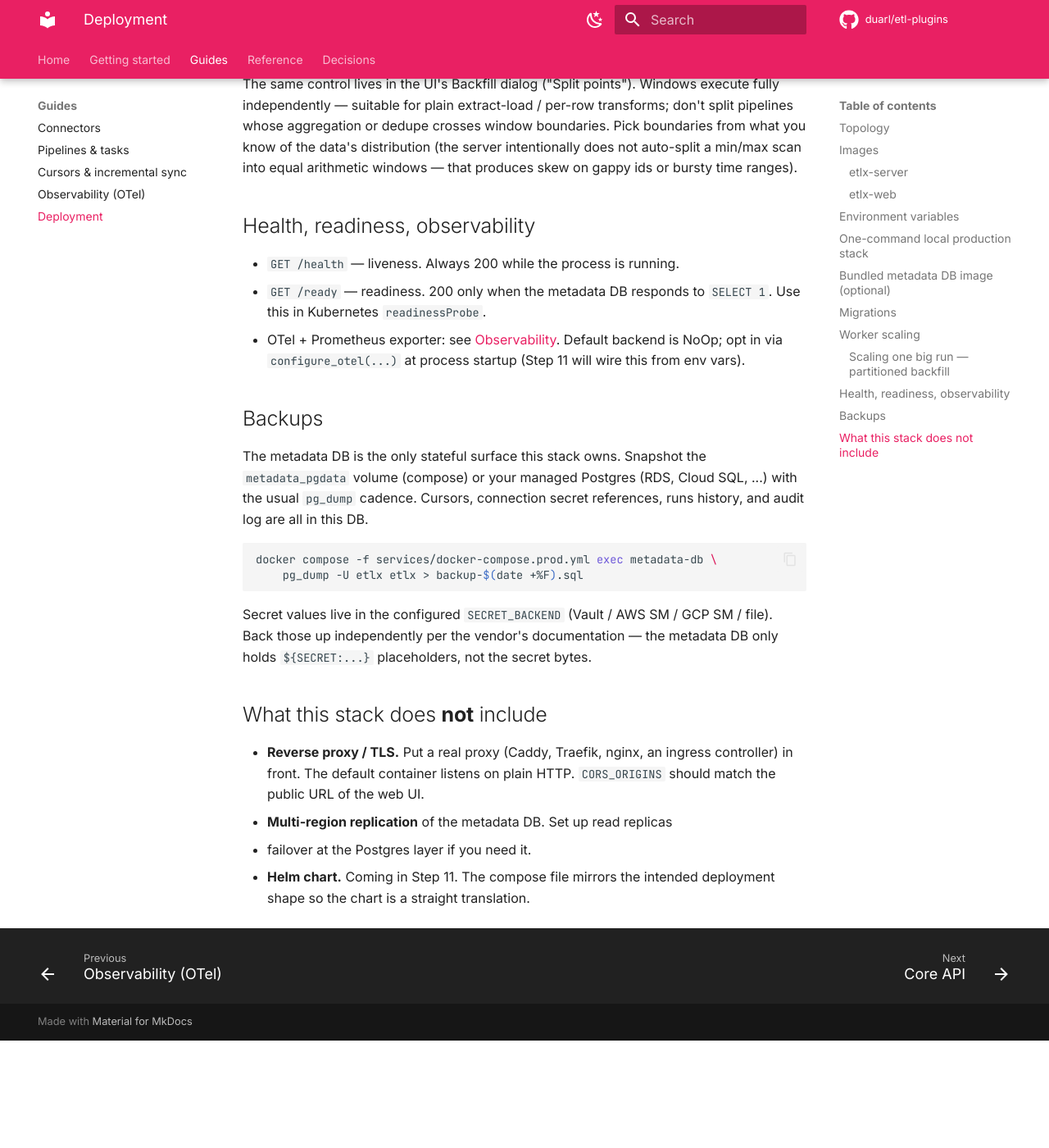
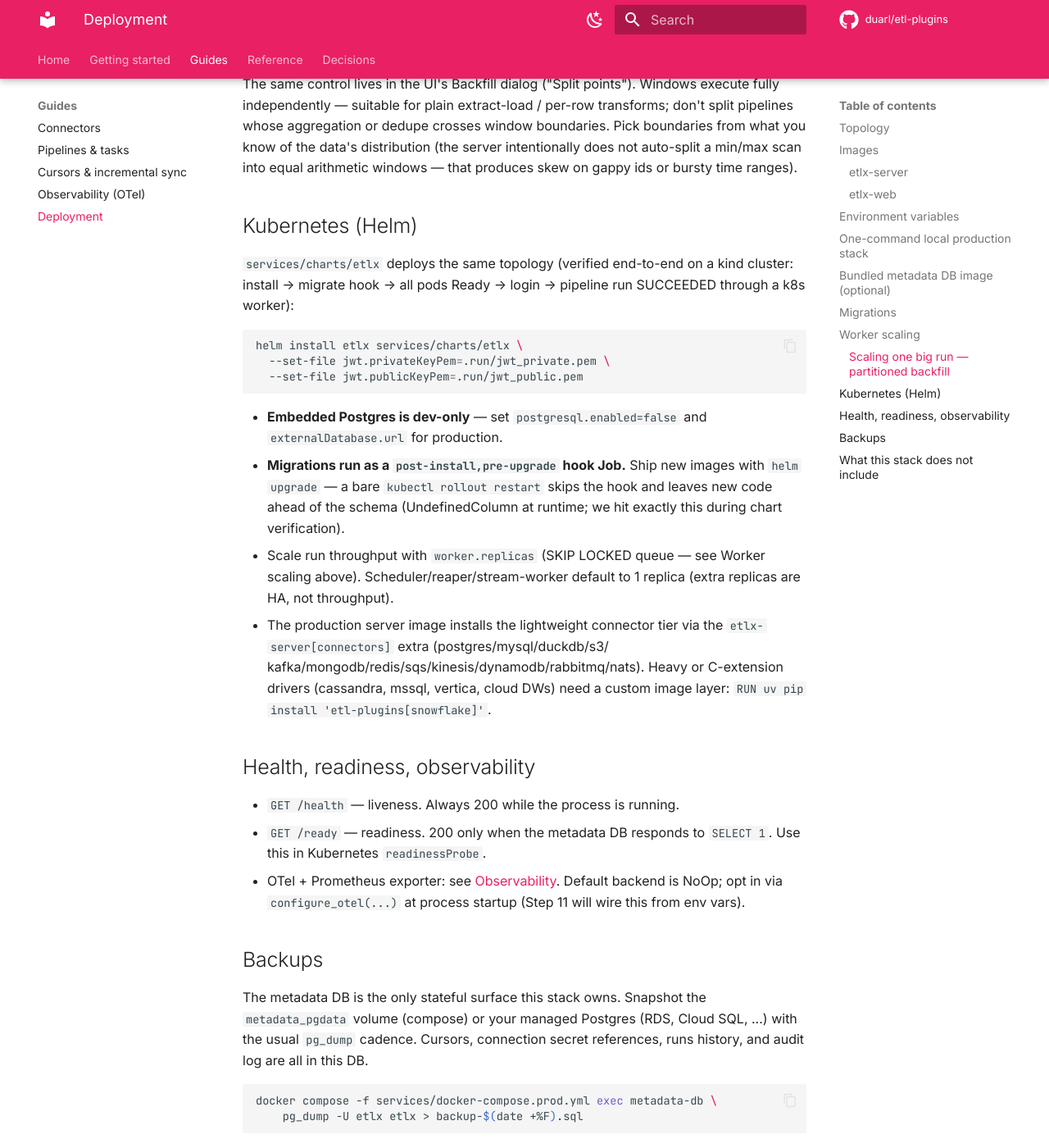
Before and after one commit to genebir/anyduct, an MkDocs documentation site: the page built from docs/deployment.md, in a window 1280 px wide and 1400 px high, scrolled down 5024 px. Shown: the whole window at 82% size. Built offline with MkDocs 1.6.1 and Material for MkDocs 9.7.7, drawn with Linux system fonts in a browser that asks for light colours; comment, search, counter and statistics services are not loaded; before the commit the page ends 6293 px from its top, so only the background shows below that; some of the changed text lies outside the part shown.

Commit message:
feat(ops): Helm 차트 + prod 이미지 커넥터 extras — kind 실배포 검증 [Step 11, ADR-0096]
services/charts/etlx: 내장 PG(dev)/migrate hook Job(post-install,
pre-upgrade)/server probes/worker replicas 2/web 토글. kind 실배포로
install→7 pod Ready→login→run SUCCEEDED(Arrow fast-path) 전 사이클 검증.

검증이 발견한 실결함: prod 이미지에 커넥터 extras가 0(dev-deps가 가려
온 갭) — postgres 파이프라인조차 RegistryError. etlx-server[connectors]
경량 12종 extras 신설 + Dockerfile --extra connectors(compose prod도
수혜). 운영 교훈: 이미지 교체는 helm upgrade — rollout restart는
migrate hook 미실행(UndefinedColumn 실측, NOTES/문서 명시).
yamllint/check-yaml은 Go-template 디렉토리 제외.

Co-Authored-By: Claude Fable 5 <noreply@anthropic.com>

````diff
--- a/.pre-commit-config.yaml
+++ b/.pre-commit-config.yaml
@@ -16,7 +16,7 @@ repos:
         # cannot construct. The example connections file uses the custom
         # ``!secret`` tag (ADR-0024) for the same reason. yamllint still
         # lints both files' structure.
-        exclude: ^(mkdocs\.yml|examples/connections\.example\.yaml)$
+        exclude: ^(mkdocs\.yml|examples/connections\.example\.yaml|services/charts/.*/templates/.*)$
       - id: check-toml
       - id: check-json
       - id: check-added-large-files
--- a/.yamllint.yaml
+++ b/.yamllint.yaml
@@ -1,5 +1,10 @@
 ---
 extends: default
+
+# Helm templates are Go templates, not plain YAML — yamllint can't parse
+# {{ ... }} actions. values.yaml / Chart.yaml are still linted.
+ignore: |
+  services/charts/*/templates/
 
 rules:
   line-length:
--- a/docs/deployment.md
+++ b/docs/deployment.md
@@ -7,7 +7,8 @@ containers, see [Quickstart](getting-started/quickstart.md).
 
 The reference deployment is `services/docker-compose.prod.yml` — every
 container, env var, and dependency edge listed here is exercised by that
-file, and the Helm chart (Step 11) will follow the same topology.
+file. The Helm chart (`services/charts/etlx`, see the Kubernetes section)
+deploys the same topology.
 
 ## Topology
 
@@ -231,6 +232,33 @@ what you know of the data's distribution (the server intentionally does
 not auto-split a min/max scan into equal arithmetic windows — that
 produces skew on gappy ids or bursty time ranges).
 
+## Kubernetes (Helm)
+
+`services/charts/etlx` deploys the same topology (verified end-to-end on
+a kind cluster: install → migrate hook → all pods Ready → login →
+pipeline run SUCCEEDED through a k8s worker):
+
+```bash
+helm install etlx services/charts/etlx \
+  --set-file jwt.privateKeyPem=.run/jwt_private.pem \
+  --set-file jwt.publicKeyPem=.run/jwt_public.pem
+```
+
+* **Embedded Postgres is dev-only** — set `postgresql.enabled=false` and
+  `externalDatabase.url` for production.
+* **Migrations run as a `post-install,pre-upgrade` hook Job.** Ship new
+  images with `helm upgrade` — a bare `kubectl rollout restart` skips
+  the hook and leaves new code ahead of the schema (UndefinedColumn at
+  runtime; we hit exactly this during chart verification).
+* Scale run throughput with `worker.replicas` (SKIP LOCKED queue — see
+  Worker scaling above). Scheduler/reaper/stream-worker default to 1
+  replica (extra replicas are HA, not throughput).
+* The production server image installs the lightweight connector tier
+  via the `etlx-server[connectors]` extra (postgres/mysql/duckdb/s3/
+  kafka/mongodb/redis/sqs/kinesis/dynamodb/rabbitmq/nats). Heavy or
+  C-extension drivers (cassandra, mssql, vertica, cloud DWs) need a
+  custom image layer: `RUN uv pip install 'etl-plugins[snowflake]'`.
+
 ## Health, readiness, observability
 
 * `GET /health` — liveness. Always 200 while the process is running.
@@ -264,5 +292,4 @@ not the secret bytes.
   HTTP. `CORS_ORIGINS` should match the public URL of the web UI.
 * **Multi-region replication** of the metadata DB. Set up read replicas
   + failover at the Postgres layer if you need it.
-* **Helm chart.** Coming in Step 11. The compose file mirrors the
-  intended deployment shape so the chart is a straight translation.
+* (The Helm chart used to be on this list — it now exists, see below.)
````
Also changed, not shown: CHANGELOG.md (+1 -0 lines), DECISIONS.md (+18 -0 lines), ROADMAP.md (+1 -1 lines), 14 other files.
